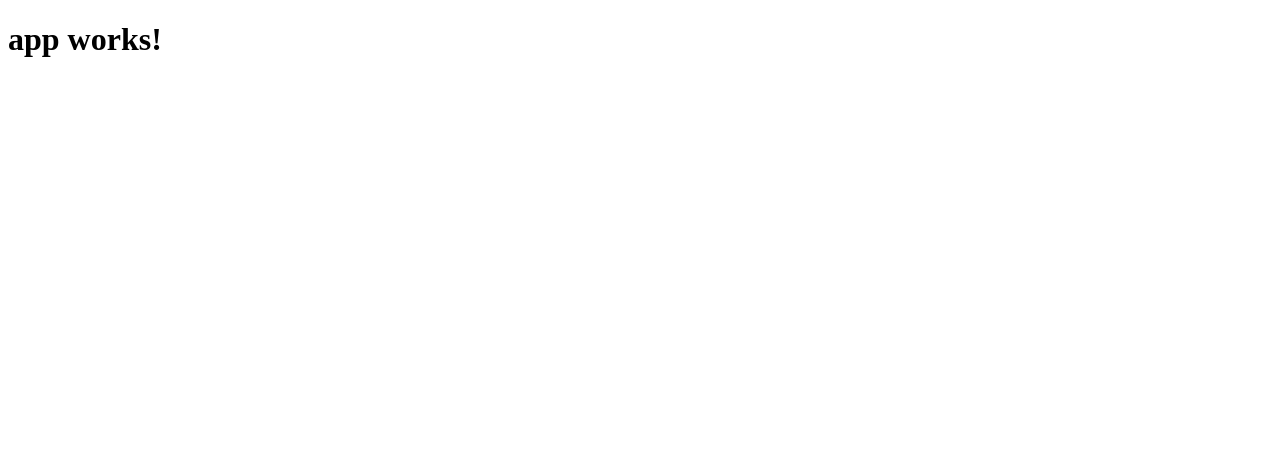
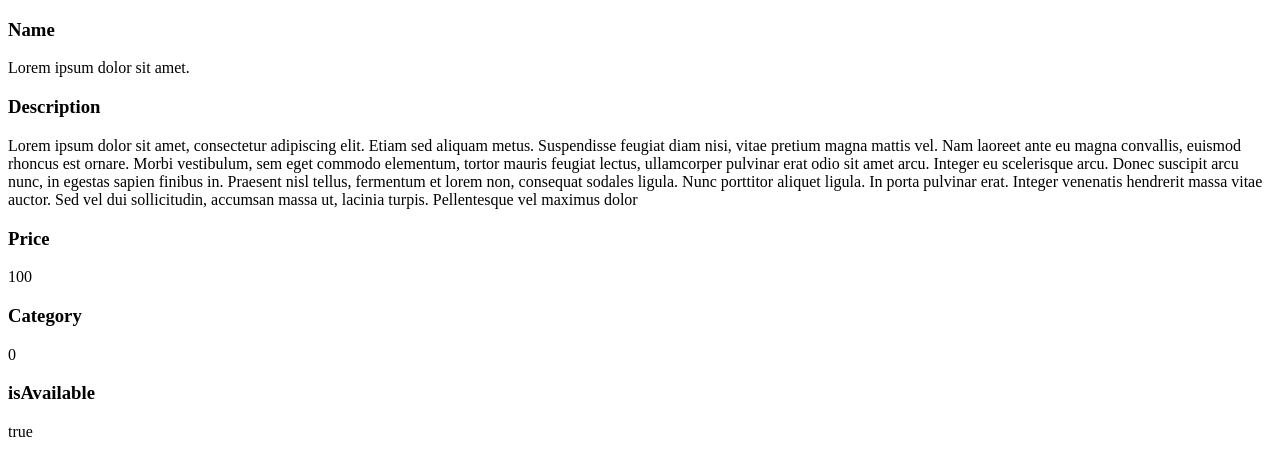
Before and after one commit to TaurusLAK/An2Homeworks, an Angular app in the folder shop/: page / in a window 1280 px wide. Shown: the top 476 px of the page. Built offline with nearby package versions, Linux system fonts and the light colour scheme.

Commit message:
homework_1: Added plain fields to AppComponent

```diff
--- a/shop/src/app/app.component.html
+++ b/shop/src/app/app.component.html
@@ -1,3 +1,7 @@
-<h1>
-  {{title}}
-</h1>
+<div>
+  <h3>Name</h3>{{name}}
+  <h3>Description</h3>{{description}}
+  <h3>Price</h3>{{price}}
+  <h3>Category</h3>{{category}}
+  <h3>isAvailable</h3>{{isAvailable}}
+</div>
--- a/shop/src/app/app.component.ts
+++ b/shop/src/app/app.component.ts
@@ -6,5 +6,13 @@ import { Component } from '@angular/core';
   styleUrls: ['./app.component.css']
 })
 export class AppComponent {
-  title = 'app works!';
+  name: string = "Lorem ipsum dolor sit amet.";
+  description: string = "Lorem ipsum dolor sit amet, consectetur adipiscing elit. Etiam sed aliquam metus. Suspendisse feugiat diam nisi, vitae pretium magna mattis vel. Nam laoreet ante eu magna convallis, euismod rhoncus est ornare. Morbi vestibulum, sem eget commodo elementum, tortor mauris feugiat lectus, ullamcorper pulvinar erat odio sit amet arcu. Integer eu scelerisque arcu. Donec suscipit arcu nunc, in egestas sapien finibus in. Praesent nisl tellus, fermentum et lorem non, consequat sodales ligula. Nunc porttitor aliquet ligula. In porta pulvinar erat. Integer venenatis hendrerit massa vitae auctor. Sed vel dui sollicitudin, accumsan massa ut, lacinia turpis. Pellentesque vel maximus dolor";
+  price: number = 100;
+  category: Category = Category.ELECTRONIC;
+  isAvailable: boolean = true;
 }
+
+enum Category {
+  ELECTRONIC, MISCELLANEOUS
+}
```
